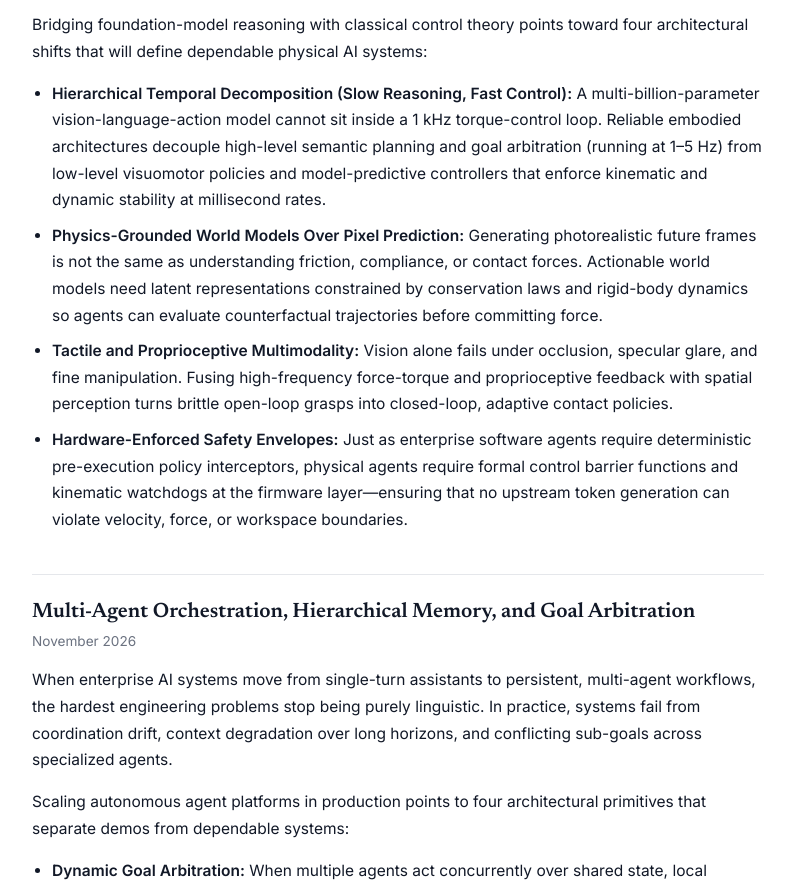
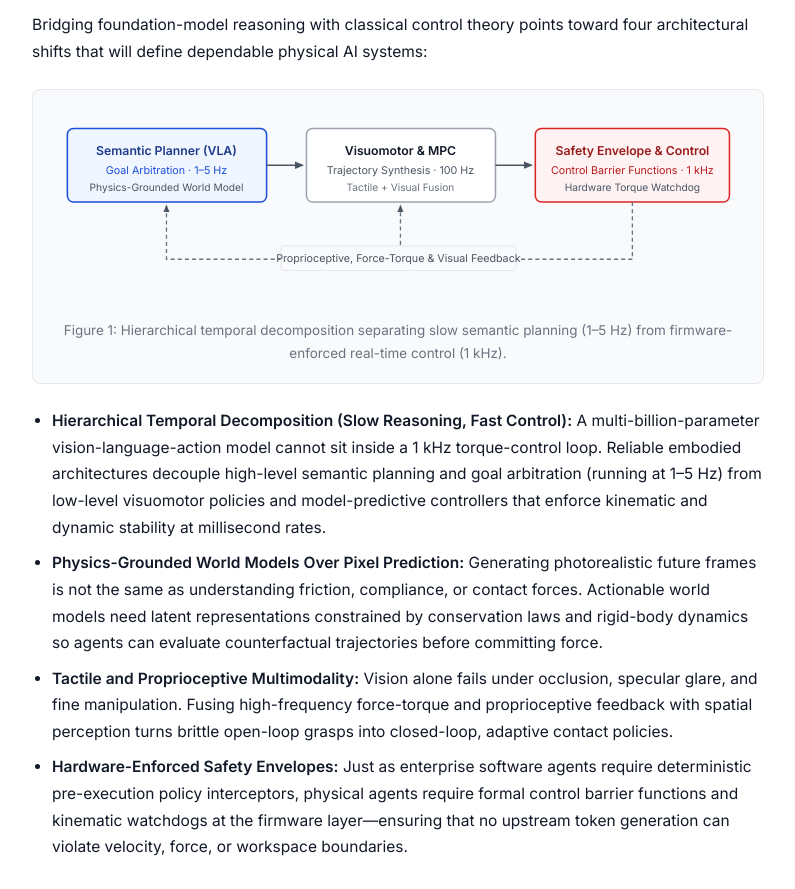
Before and after one commit to mithunkumarsr/mithunkumarsr.github.io, a plain HTML site: page index.html in a window 1280 px wide. Shown: the part 3933-4822 px from the top of the page, without its empty margins (242-1037 px from the left). Drawn offline with Linux system fonts and the light colour scheme.

Commit message:
Add diagram styles and SVG figure for AI architecture
Added styles for diagrams and a new SVG figure illustrating the Hierarchical Physical AI Control Architecture.

```diff
--- a/index.html
+++ b/index.html
@@ -276,6 +276,43 @@
       gap: 0.5rem;
     }
 
+    figure.diagram {
+      margin: 1.5rem 0;
+      padding: 1.1rem;
+      background: var(--subtle-bg);
+      border: 1px solid var(--border);
+      border-radius: 8px;
+      text-align: center;
+    }
+    figure.diagram svg {
+      max-width: 100%;
+      height: auto;
+      display: block;
+      margin: 0 auto;
+    }
+    figure.diagram figcaption {
+      font-size: 0.84rem;
+      color: var(--muted);
+      margin-top: 0.75rem;
+    }
+    table.tech-table {
+      width: 100%;
+      border-collapse: collapse;
+      margin: 1.35rem 0;
+      font-size: 0.9rem;
+    }
+    table.tech-table th, table.tech-table td {
+      text-align: left;
+      padding: 0.65rem 0.8rem;
+      border-bottom: 1px solid var(--border);
+      vertical-align: top;
+    }
+    table.tech-table th {
+      font-weight: 600;
+      background: var(--subtle-bg);
+      color: var(--text);
+    }
+
     @media (max-width: 600px) {
       header { flex-direction: column; gap: 1.25rem; }
     }
@@ -507,6 +544,44 @@
           Bridging foundation-model reasoning with classical control theory points toward four architectural shifts
           that will define dependable physical AI systems:
         </p>
+
+        <figure class="diagram">
+          <svg viewBox="0 0 680 195" xmlns="http://www.w3.org/2000/svg" role="img" aria-label="Hierarchical Physical AI Control Architecture">
+            <defs>
+              <marker id="arrow" viewBox="0 0 10 10" refX="8" refY="5" markerWidth="6" markerHeight="6" orient="auto-start-reverse">
+                <path d="M 0 1 L 10 5 L 0 9 z" fill="#4b5563"/>
+              </marker>
+            </defs>
+            <!-- Slow Deliberative Layer -->
+            <rect x="16" y="20" width="195" height="72" rx="6" fill="#eff6ff" stroke="#1d4ed8" stroke-width="1.5"/>
+            <text x="113" y="46" text-anchor="middle" font-family="Inter, sans-serif" font-size="12" font-weight="600" fill="#1e3a8a">Semantic Planner (VLA)</text>
+            <text x="113" y="65" text-anchor="middle" font-family="Inter, sans-serif" font-size="10.5" fill="#1d4ed8">Goal Arbitration · 1–5 Hz</text>
+            <text x="113" y="81" text-anchor="middle" font-family="Inter, sans-serif" font-size="10" fill="#4b5563">Physics-Grounded World Model</text>
+
+            <!-- Fast Visuomotor Layer -->
+            <rect x="250" y="20" width="185" height="72" rx="6" fill="#ffffff" stroke="#9ca3af" stroke-width="1.5"/>
+            <text x="342" y="46" text-anchor="middle" font-family="Inter, sans-serif" font-size="12" font-weight="600" fill="#111827">Visuomotor &amp; MPC</text>
+            <text x="342" y="65" text-anchor="middle" font-family="Inter, sans-serif" font-size="10.5" fill="#4b5563">Trajectory Synthesis · 100 Hz</text>
+            <text x="342" y="81" text-anchor="middle" font-family="Inter, sans-serif" font-size="10" fill="#6b7280">Tactile + Visual Fusion</text>
+
+            <!-- Firmware Safety & Actuators -->
+            <rect x="474" y="20" width="190" height="72" rx="6" fill="#fef2f2" stroke="#dc2626" stroke-width="1.5"/>
+            <text x="569" y="46" text-anchor="middle" font-family="Inter, sans-serif" font-size="12" font-weight="600" fill="#991b1b">Safety Envelope &amp; Control</text>
+            <text x="569" y="65" text-anchor="middle" font-family="Inter, sans-serif" font-size="10.5" fill="#b91c1c">Control Barrier Functions · 1 kHz</text>
+            <text x="569" y="81" text-anchor="middle" font-family="Inter, sans-serif" font-size="10" fill="#4b5563">Hardware Torque Watchdog</text>
+
+            <!-- Forward Arrows -->
+            <line x1="211" y1="56" x2="246" y2="56" stroke="#4b5563" stroke-width="1.5" marker-end="url(#arrow)"/>
+            <line x1="435" y1="56" x2="470" y2="56" stroke="#4b5563" stroke-width="1.5" marker-end="url(#arrow)"/>
+
+            <!-- Feedback Loop -->
+            <path d="M 569 92 L 569 148 L 113 148 L 113 96" fill="none" stroke="#6b7280" stroke-width="1.3" stroke-dasharray="4,3" marker-end="url(#arrow)"/>
+            <line x1="342" y1="148" x2="342" y2="96" stroke="#6b7280" stroke-width="1.3" stroke-dasharray="4,3" marker-end="url(#arrow)"/>
+            <rect x="225" y="135" width="230" height="24" rx="4" fill="#f9fafb" stroke="#e5e7eb"/>
+            <text x="340" y="151" text-anchor="middle" font-family="Inter, sans-serif" font-size="10.5" fill="#4b5563">Proprioceptive, Force-Torque &amp; Visual Feedback</text>
+          </svg>
+          <figcaption>Figure 1: Hierarchical temporal decomposition separating slow semantic planning (1–5 Hz) from firmware-enforced real-time control (1 kHz).</figcaption>
+        </figure>
         <ul>
           <li>
             <strong>Hierarchical Temporal Decomposition (Slow Reasoning, Fast Control):</strong> A multi-billion-parameter
```
